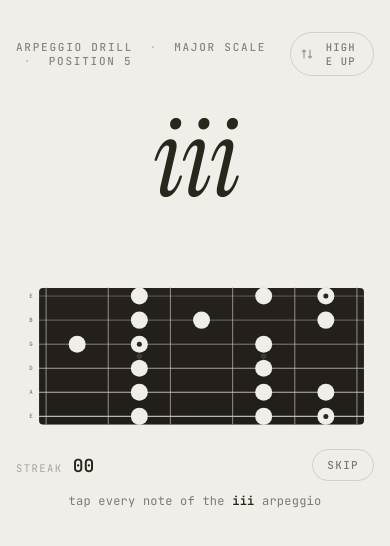
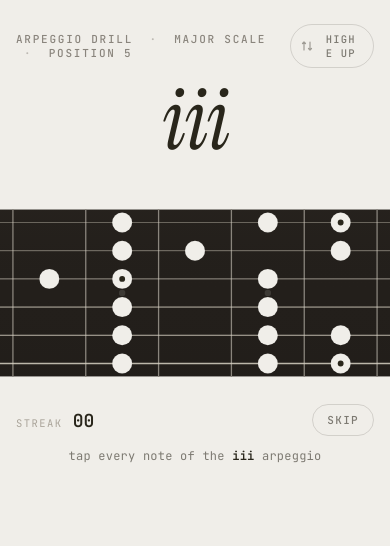
Before and after one commit to Marco2002/freat, a React (Vite) app: page / in a window 390 px wide. Shown: the top 546 px of the page. Built offline with nearby package versions, Linux system fonts and the light colour scheme.

Commit message:
fix mobile layout

```diff
--- a/src/ArpeggioDrill.tsx
+++ b/src/ArpeggioDrill.tsx
@@ -2,6 +2,17 @@ import { useState, useMemo, useEffect } from 'react';
 import { CHORDS, POSITION_NOTES, keyOf } from './data';
 import { Fretboard } from './Fretboard';
 import type { Phase } from './Fretboard';
+
+function useIsMobile(): boolean {
+  const [isMobile, setIsMobile] = useState(() => window.matchMedia('(max-width: 640px)').matches);
+  useEffect(() => {
+    const mq = window.matchMedia('(max-width: 640px)');
+    const handler = (e: MediaQueryListEvent) => setIsMobile(e.matches);
+    mq.addEventListener('change', handler);
+    return () => mq.removeEventListener('change', handler);
+  }, []);
+  return isMobile;
+}
 
 function pickNext(prevIdx: number): number {
   let next: number;
@@ -15,6 +26,8 @@ export function ArpeggioDrill() {
   const [selected, setSelected] = useState<Set<string>>(() => new Set());
   const [phase, setPhase] = useState<Phase>('playing');
   const [streak, setStreak] = useState(0);
+  const isMobile = useIsMobile();
+
   const [invert, setInvert] = useState(() => {
     try {
       const stored = localStorage.getItem('arp-invert');
@@ -100,6 +113,7 @@ export function ArpeggioDrill() {
           phase={phase}
           invert={invert}
           onToggle={toggle}
+          compact={isMobile}
         />
       </div>
 
--- a/src/Fretboard.tsx
+++ b/src/Fretboard.tsx
@@ -7,15 +7,14 @@ import {
   keyOf,
 } from './data';
 
-const PAD_L = 60, PAD_R = 34, PAD_T = 40, PAD_B = 26;
+const PAD_L = 60, PAD_R = 34, PAD_T = 40, PAD_B = 42;
 const FRET_W = 124, STRING_GAP = 48;
+const BOARD_OVERHANG_V = 22;
+const BOARD_OVERHANG_H = 22;
 const INNER_W = FRETS.length * FRET_W;
 const INNER_H = 5 * STRING_GAP;
 const BOARD_W = PAD_L + PAD_R + INNER_W;
 const BOARD_H = PAD_T + PAD_B + INNER_H;
-
-const fretX = (fret: number): number =>
-  PAD_L + (fret - FRETS[0]) * FRET_W + FRET_W / 2;
 
 const stringY = (s: number, invert: boolean): number =>
   PAD_T + (invert ? 5 - s : s) * STRING_GAP;
@@ -28,16 +27,26 @@ interface FretboardProps {
   phase: Phase;
   invert: boolean;
   onToggle: (key: string) => void;
+  compact?: boolean;
 }
 
 const INLAY_FRETS = [5, 7];
 
-export function Fretboard({ selected, targetKeys, phase, invert, onToggle }: FretboardProps) {
+export function Fretboard({ selected, targetKeys, phase, invert, onToggle, compact = false }: FretboardProps) {
+  // In compact mode the board fills the full viewBox width edge-to-edge:
+  // padL/padR shrink to just the overhang so the board rect starts at x=0.
+  const padL = compact ? BOARD_OVERHANG_H : PAD_L;
+  const padR = compact ? BOARD_OVERHANG_H : PAD_R;
+  const viewBoxW = padL + padR + INNER_W;
+  const boardRx = compact ? 0 : 8;
+
+  const fretX = (fret: number) => padL + (fret - FRETS[0]) * FRET_W + FRET_W / 2;
+
   return (
     <svg
-      viewBox={`0 0 ${BOARD_W} ${BOARD_H}`}
+      viewBox={`0 0 ${viewBoxW} ${BOARD_H}`}
       width="100%"
-      style={{ maxWidth: BOARD_W, display: 'block' }}
+      style={compact ? { display: 'block' } : { maxWidth: BOARD_W, display: 'block' }}
     >
       <defs>
         <linearGradient id="grain" x1="0" y1="0" x2="0" y2="1">
@@ -48,8 +57,8 @@ export function Fretboard({ selected, targetKeys, phase, invert, onToggle }: Fre
       </defs>
 
       {/* board surface */}
-      <rect x={PAD_L - 14} y={PAD_T - 16} width={INNER_W + 28} height={INNER_H + 32} rx={8} fill="#231f1b" />
-      <rect x={PAD_L - 14} y={PAD_T - 16} width={INNER_W + 28} height={INNER_H + 32} rx={8} fill="url(#grain)" opacity={0.4} />
+      <rect x={padL - BOARD_OVERHANG_H} y={PAD_T - BOARD_OVERHANG_V} width={INNER_W + BOARD_OVERHANG_H * 2} height={INNER_H + BOARD_OVERHANG_V * 2} rx={boardRx} fill="#231f1b" />
+      <rect x={padL - BOARD_OVERHANG_H} y={PAD_T - BOARD_OVERHANG_V} width={INNER_W + BOARD_OVERHANG_H * 2} height={INNER_H + BOARD_OVERHANG_V * 2} rx={boardRx} fill="url(#grain)" opacity={0.4} />
 
       {/* inlay dots */}
       {INLAY_FRETS.map((f) => (
@@ -60,8 +69,8 @@ export function Fretboard({ selected, targetKeys, phase, invert, onToggle }: Fre
       {Array.from({ length: FRETS.length + 1 }, (_, i) => (
         <line
           key={i}
-          x1={PAD_L + i * FRET_W} y1={PAD_T - 16}
-          x2={PAD_L + i * FRET_W} y2={PAD_T + INNER_H + 16}
+          x1={padL + i * FRET_W} y1={PAD_T - BOARD_OVERHANG_V}
+          x2={padL + i * FRET_W} y2={PAD_T + INNER_H + BOARD_OVERHANG_V}
           stroke="#8a857d" strokeWidth={2.2} strokeLinecap="round"
         />
       ))}
@@ -70,17 +79,17 @@ export function Fretboard({ selected, targetKeys, phase, invert, onToggle }: Fre
       {Array.from({ length: 6 }, (_, i) => (
         <line
           key={i}
-          x1={PAD_L - 14} y1={stringY(i, invert)}
-          x2={PAD_L + INNER_W + 14} y2={stringY(i, invert)}
+          x1={padL - BOARD_OVERHANG_H} y1={stringY(i, invert)}
+          x2={padL + INNER_W + BOARD_OVERHANG_H} y2={stringY(i, invert)}
           stroke="#d8d2c4" strokeWidth={STRING_THICKNESS[i]} opacity={0.85}
         />
       ))}
 
-      {/* string labels */}
-      {STRING_LABELS.map((label, i) => (
+      {/* string labels — hidden in compact mode */}
+      {!compact && STRING_LABELS.map((label, i) => (
         <text
           key={i}
-          x={PAD_L - 30} y={stringY(i, invert)}
+          x={padL - 30} y={stringY(i, invert)}
           fill="#7d7a72" fontSize={11.5}
           textAnchor="middle" dominantBaseline="central"
           fontFamily="'JetBrains Mono', monospace"
--- a/src/index.css
+++ b/src/index.css
@@ -174,9 +174,19 @@ body {
 .skip-btn:disabled { opacity: 0.4; cursor: default; }
 
 @media (max-width: 640px) {
-  .drill { padding: 32px 16px 32px; gap: 20px; }
-  .prompt { min-height: 160px; }
+  .drill {
+    padding: 24px 0 32px;
+    gap: 16px;
+  }
+
+  /* text rows get their own side padding */
+  .top-row {
+    padding: 0 16px;
+    max-width: 100%;
+  }
   .meta-row {
+    padding: 0 16px;
+    max-width: 100%;
     grid-template-columns: 1fr 1fr;
     grid-template-areas:
       "left   skip"
@@ -186,4 +196,19 @@ body {
   .meta-left { grid-area: left; }
   .meta-center { grid-area: center; }
   .skip-btn { grid-area: skip; }
+
+  /* compact prompt — rank takes less vertical space */
+  .prompt {
+    min-height: auto;
+    padding: 0 16px;
+    gap: 8px;
+  }
+  .rank {
+    font-size: clamp(72px, 22vw, 110px);
+  }
+
+  /* board fills the full device width */
+  .board-wrap {
+    width: 100%;
+  }
 }
```
